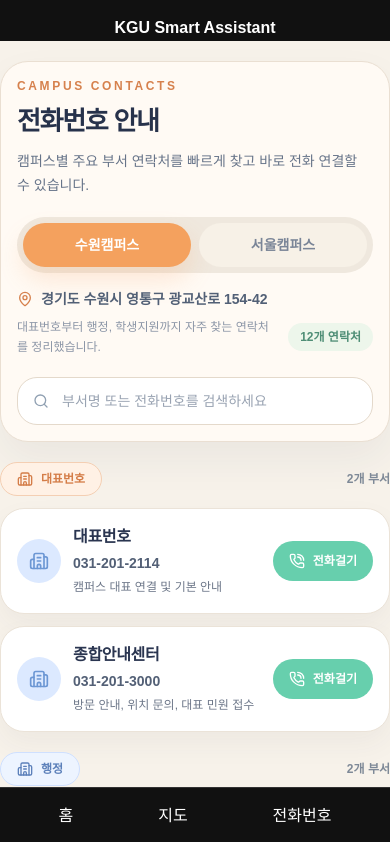
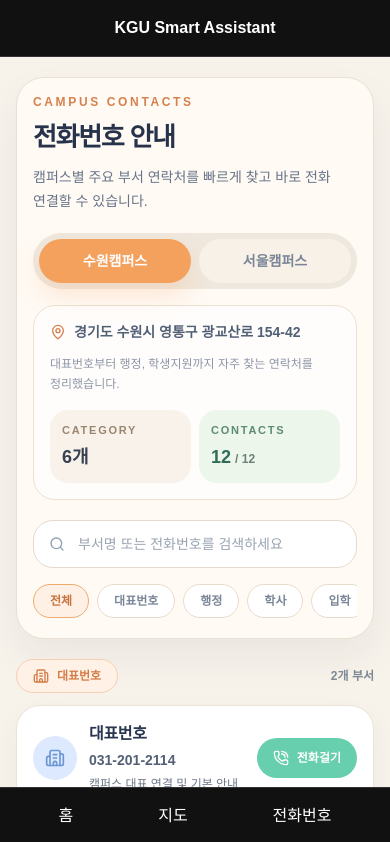
Before and after one commit to KGU-Smart-Assistant/Frontend, a Next.js app in the folder frontend-app/: page /phone in a window 390 px wide. Shown: the top 842 px of the page. Built offline with nearby package versions, Linux system fonts and the light colour scheme.

Commit message:
feat: preserve android layout ratio on phone page

```diff
--- a/frontend-app/app/layout.jsx
+++ b/frontend-app/app/layout.jsx
@@ -13,14 +13,25 @@
       <body
         style={{
           margin: 0,
-          paddingBottom: "80px",
           backgroundColor: "black",
           color: "white",
         }}
       >
-        <Header />
-        {children}
-        <BottomNav />
+        <div
+          style={{
+            width: "100%",
+            maxWidth: "430px",
+            minHeight: "100vh",
+            margin: "0 auto",
+            position: "relative",
+            paddingBottom: "80px",
+            backgroundColor: "black",
+          }}
+        >
+          <Header />
+          {children}
+          <BottomNav />
+        </div>
       </body>
     </html>
   );
--- a/frontend-app/app/map/page.jsx
+++ b/frontend-app/app/map/page.jsx
@@ -739,8 +739,8 @@
   }
 
   return (
-    <main className="min-h-screen bg-[radial-gradient(circle_at_top,_#fff7ef_0%,_#f8efe6_44%,_#f3ece3_100%)] text-slate-900">
-      <div className="mx-auto max-w-7xl px-4 py-4 sm:px-6 sm:py-6 lg:px-8">
+    <main className="bg-[radial-gradient(circle_at_top,_#fff7ef_0%,_#f8efe6_44%,_#f3ece3_100%)] text-slate-900">
+      <div className="w-full px-4 py-4">
         <header className="overflow-hidden rounded-[32px] bg-gradient-to-r from-[#efb58f] via-[#a3c7ec] to-[#a9e2c7] p-5 shadow-[0_22px_55px_rgba(120,92,60,0.14)] sm:p-7">
           <div className="flex flex-col gap-5 lg:flex-row lg:items-start lg:justify-between">
             <div className="min-w-0">
--- a/frontend-app/app/page.jsx
+++ b/frontend-app/app/page.jsx
@@ -58,7 +58,7 @@
 
   // h-[calc(100vh-136px)] matches viewport height minus Header(56px) and BottomNav(80px padding area approx)
   return (
-    <div className="flex flex-col h-[calc(100vh-136px)] -mx-4 -mt-4 bg-gray-100">
+    <div className="flex h-[calc(100vh-136px)] flex-col bg-gray-100">
 
       {/* 채팅 메시지가 출력되는 스크롤 영역 */}
       <div
--- a/frontend-app/app/phone/page.jsx
+++ b/frontend-app/app/phone/page.jsx
@@ -1,9 +1,11 @@
 "use client";
 
-import { useDeferredValue, useMemo, useState } from "react";
+import { useDeferredValue, useEffect, useMemo, useState } from "react";
 import { Building2, MapPin, PhoneCall, Search, X } from "lucide-react";
 
 import { campusTabs, phoneDirectory } from "@/data/phoneDirectory";
+
+const ALL_CATEGORY = "전체";
 
 const normalizeText = (value) =>
   String(value ?? "")
@@ -39,19 +41,44 @@
   },
 };
 
+const defaultTone = {
+  badge: "border-[#d9dee6] bg-[#f4f7fa] text-[#64748b]",
+  icon: "bg-[#e7eef6] text-[#64748b]",
+};
+
 export default function PhonePage() {
   const [activeCampus, setActiveCampus] = useState(campusTabs[0]?.campus ?? "");
+  const [activeCategory, setActiveCategory] = useState(ALL_CATEGORY);
   const [keyword, setKeyword] = useState("");
   const deferredKeyword = useDeferredValue(keyword);
 
   const currentCampusInfo =
     campusTabs.find((item) => item.campus === activeCampus) ?? campusTabs[0];
 
+  const campusSections = useMemo(
+    () => phoneDirectory.filter((section) => section.campus === activeCampus),
+    [activeCampus],
+  );
+
+  const availableCategories = useMemo(
+    () => [ALL_CATEGORY, ...campusSections.map((section) => section.category)],
+    [campusSections],
+  );
+
+  useEffect(() => {
+    if (!availableCategories.includes(activeCategory)) {
+      setActiveCategory(ALL_CATEGORY);
+    }
+  }, [activeCategory, availableCategories]);
+
   const filteredSections = useMemo(() => {
     const normalizedKeyword = normalizeText(deferredKeyword);
 
-    return phoneDirectory
-      .filter((section) => section.campus === activeCampus)
+    return campusSections
+      .filter(
+        (section) =>
+          activeCategory === ALL_CATEGORY || section.category === activeCategory,
+      )
       .map((section) => {
         const sectionMatched =
           normalizedKeyword.length > 0 &&
@@ -79,7 +106,12 @@
         };
       })
       .filter((section) => section.departments.length > 0);
-  }, [activeCampus, deferredKeyword]);
+  }, [activeCategory, campusSections, deferredKeyword]);
+
+  const campusContactCount = campusSections.reduce(
+    (total, section) => total + section.departments.length,
+    0,
+  );
 
   const visibleCount = filteredSections.reduce(
     (total, section) => total + section.departments.length,
@@ -87,7 +119,7 @@
   );
 
   return (
-    <div className="-mx-4 -mt-4 min-h-[calc(100vh-136px)] bg-[#f7f2ea] px-4 py-5">
+    <main className="min-h-[calc(100dvh-136px)] bg-[#f7f2ea] px-4 py-5 text-[#27324b]">
       <section className="rounded-[28px] border border-[#eadfd2] bg-[#fffaf4] p-4 shadow-[0_18px_40px_rgba(42,53,80,0.06)]">
         <div>
           <p className="text-xs font-extrabold uppercase tracking-[0.22em] text-[#d6814d]">
@@ -96,7 +128,7 @@
           <h1 className="mt-2 text-[26px] font-extrabold tracking-[-0.05em] text-[#27324b]">
             전화번호 안내
           </h1>
-          <p className="mt-2 text-sm leading-6 text-[#677489]">
+          <p className="mt-2 break-keep text-sm leading-6 text-[#677489]">
             캠퍼스별 주요 부서 연락처를 빠르게 찾고 바로 전화 연결할 수 있습니다.
           </p>
         </div>
@@ -110,6 +142,7 @@
                 key={tab.id}
                 type="button"
                 onClick={() => setActiveCampus(tab.campus)}
+                aria-pressed={isActive}
                 className={`rounded-full px-4 py-3 text-sm font-extrabold transition ${
                   isActive
                     ? "bg-[#f4a15e] text-white shadow-[0_12px_24px_rgba(244,161,94,0.22)]"
@@ -123,17 +156,35 @@
         </div>
 
         {currentCampusInfo ? (
-          <div className="mt-4 space-y-2">
+          <div className="mt-4 rounded-[22px] border border-[#ece1d3] bg-white/70 p-4">
             <div className="flex items-start gap-2 text-sm text-[#526076]">
               <MapPin className="mt-0.5 h-4 w-4 shrink-0 text-[#d6814d]" />
               <p className="font-semibold leading-5">{currentCampusInfo.address}</p>
             </div>
-            <div className="flex items-center justify-between gap-3">
-              <p className="text-xs leading-5 text-[#8c96a7]">
-                {currentCampusInfo.description}
-              </p>
-              <div className="shrink-0 rounded-full bg-[#edf6eb] px-3 py-1.5 text-xs font-extrabold text-[#4f8e76]">
-                {visibleCount}개 연락처
+
+            <p className="mt-3 break-keep text-xs leading-5 text-[#8c96a7]">
+              {currentCampusInfo.description}
+            </p>
+
+            <div className="mt-4 grid grid-cols-2 gap-2">
+              <div className="rounded-[18px] bg-[#f8f2ea] px-3 py-3">
+                <p className="text-[11px] font-bold uppercase tracking-[0.16em] text-[#9a8671]">
+                  Category
+                </p>
+                <p className="mt-1 text-lg font-extrabold text-[#374151]">
+                  {campusSections.length}개
+                </p>
+              </div>
+              <div className="rounded-[18px] bg-[#edf6eb] px-3 py-3">
+                <p className="text-[11px] font-bold uppercase tracking-[0.16em] text-[#5d8a75]">
+                  Contacts
+                </p>
+                <p className="mt-1 text-lg font-extrabold text-[#2f6d59]">
+                  {visibleCount}
+                  <span className="ml-1 text-xs font-bold text-[#6c8178]">
+                    / {campusContactCount}
+                  </span>
+                </p>
               </div>
             </div>
           </div>
@@ -159,18 +210,40 @@
             </button>
           ) : null}
         </div>
+
+        <div className="mt-4 flex gap-2 overflow-x-auto pb-1 [scrollbar-width:none]">
+          {availableCategories.map((category) => {
+            const isActive = category === activeCategory;
+
+            return (
+              <button
+                key={category}
+                type="button"
+                onClick={() => setActiveCategory(category)}
+                aria-pressed={isActive}
+                className={`shrink-0 rounded-full border px-4 py-2 text-xs font-bold transition ${
+                  isActive
+                    ? "border-[#efaa6f] bg-[#fef0e4] text-[#c87441]"
+                    : "border-[#e7dbcc] bg-white text-[#7b8798]"
+                }`}
+              >
+                {category}
+              </button>
+            );
+          })}
+        </div>
       </section>
 
       <section className="mt-5 space-y-5">
         {filteredSections.length > 0 ? (
           filteredSections.map((section) => {
-            const tone = categoryToneMap[section.category] ?? {
-              badge: "border-[#d9dee6] bg-[#f4f7fa] text-[#64748b]",
-              icon: "bg-[#e7eef6] text-[#64748b]",
-            };
+            const tone = categoryToneMap[section.category] ?? defaultTone;
 
             return (
-              <section key={`${section.campus}-${section.category}`} className="space-y-3">
+              <section
+                key={`${section.campus}-${section.category}`}
+                className="space-y-3"
+              >
                 <div className="flex items-center justify-between gap-3">
                   <div
                     className={`inline-flex items-center gap-2 rounded-full border px-4 py-2 text-xs font-extrabold ${tone.badge}`}
@@ -187,29 +260,29 @@
                   {section.departments.map((department) => (
                     <article
                       key={department.id}
-                      className="flex items-center gap-3 rounded-[24px] border border-[#ebe3d8] bg-white px-4 py-4 shadow-[0_12px_28px_rgba(50,58,74,0.05)]"
+                      className="grid grid-cols-[44px_minmax(0,1fr)_auto] items-center gap-3 rounded-[24px] border border-[#ebe3d8] bg-white px-4 py-4 shadow-[0_12px_28px_rgba(50,58,74,0.05)]"
                     >
                       <div
-                        className={`flex h-11 w-11 shrink-0 items-center justify-center rounded-full ${tone.icon}`}
+                        className={`flex h-11 w-11 items-center justify-center rounded-full ${tone.icon}`}
                       >
                         <Building2 className="h-5 w-5" />
                       </div>
 
-                      <div className="min-w-0 flex-1">
+                      <div className="min-w-0">
                         <h2 className="truncate text-[16px] font-extrabold tracking-[-0.02em] text-[#2a3550]">
                           {department.name}
                         </h2>
                         <p className="mt-1 text-sm font-bold text-[#536076]">
                           {department.phone}
                         </p>
-                        <p className="mt-1 text-xs leading-5 text-[#6d7789]">
+                        <p className="mt-1 break-keep text-xs leading-5 text-[#6d7789]">
                           {department.description}
                         </p>
                       </div>
 
                       <a
                         href={createTelHref(department.phone)}
-                        className="inline-flex min-h-10 shrink-0 items-center justify-center gap-2 rounded-full bg-[#67cfad] px-4 py-2 text-xs font-extrabold text-white transition hover:bg-[#57c09d]"
+                        className="inline-flex min-h-10 shrink-0 items-center justify-center gap-2 rounded-full bg-[#67cfad] px-4 py-2 text-xs font-extrabold whitespace-nowrap text-white transition hover:bg-[#57c09d]"
                         aria-label={`${department.name} 전화걸기 ${department.phone}`}
                       >
                         <PhoneCall className="h-4 w-4" />
@@ -229,12 +302,12 @@
             <h2 className="mt-4 text-lg font-extrabold text-[#27324b]">
               검색 결과가 없습니다
             </h2>
-            <p className="mt-2 text-sm leading-6 text-[#6d7789]">
+            <p className="mt-2 break-keep text-sm leading-6 text-[#6d7789]">
               부서명, 전화번호, 카테고리 기준으로 다시 검색해보세요.
             </p>
           </div>
         )}
       </section>
-    </div>
+    </main>
   );
 }
--- a/frontend-app/components/BottomNav.jsx
+++ b/frontend-app/components/BottomNav.jsx
@@ -6,8 +6,11 @@
       style={{
         position: "fixed",
         bottom: 0,
-        left: 0,
+        left: "50%",
+        transform: "translateX(-50%)",
         width: "100%",
+        maxWidth: "430px",
+        boxSizing: "border-box",
         display: "flex",
         justifyContent: "space-around",
         padding: "16px",
```
